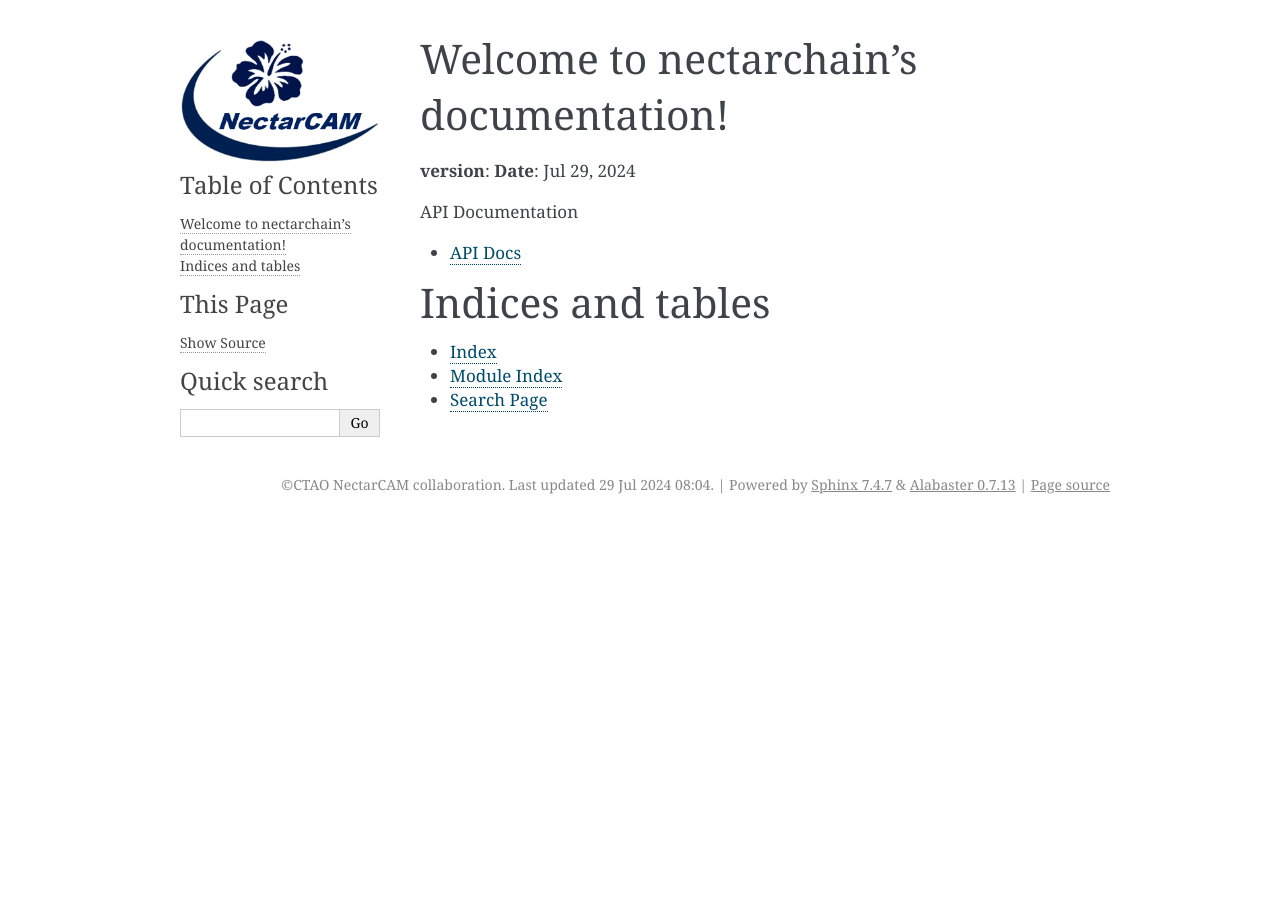
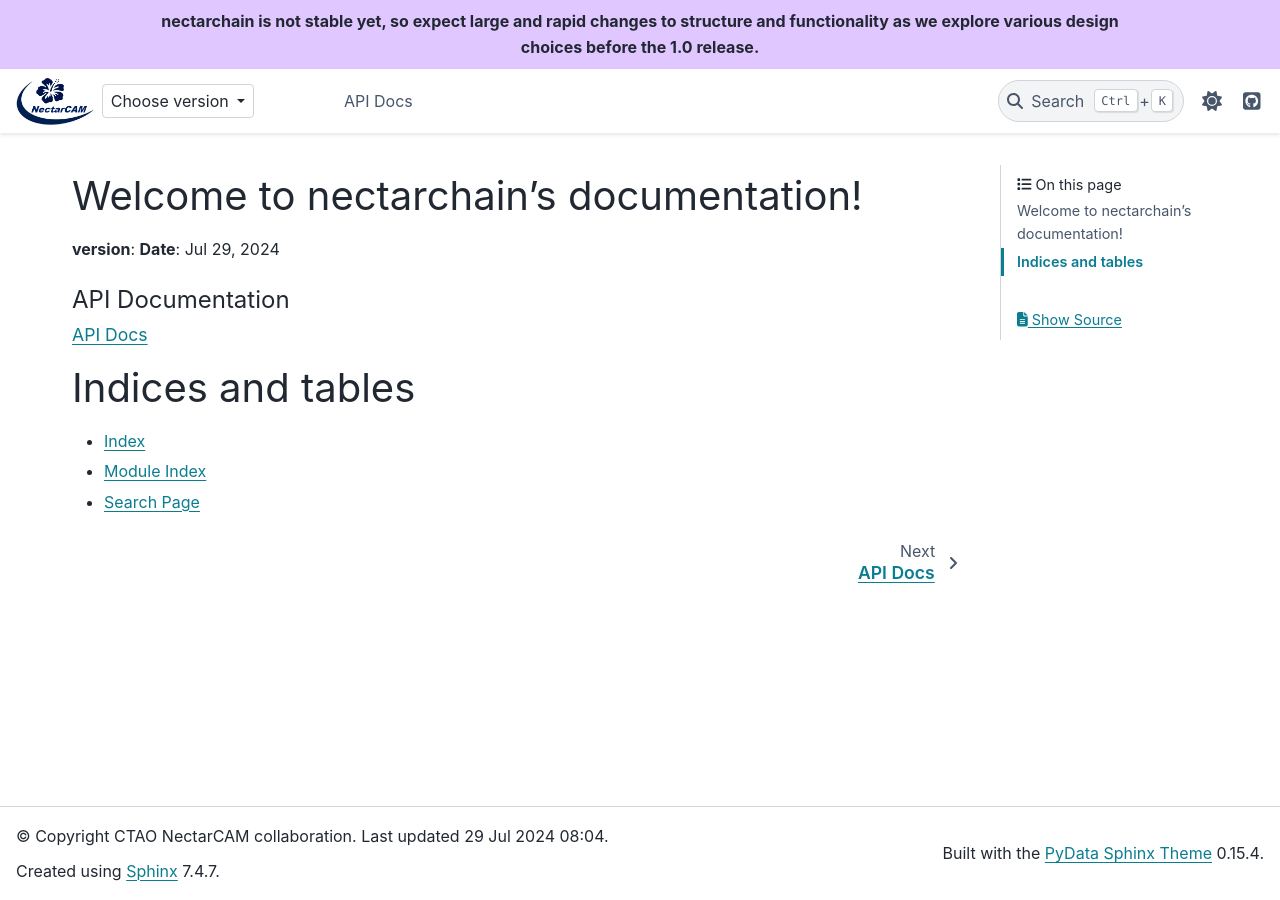
Before and after one commit to cta-observatory/nectarchain, a Sphinx documentation site: the page built from docs/index.rst, in a window 1280 px wide. Built offline with Sphinx 7.4.7 and the PyData theme 0.15.4, drawn with Linux system fonts in a browser that asks for light colours; the version number could not be read and is left out.

```diff
--- a/docs/conf.py
+++ b/docs/conf.py
@@ -79,8 +79,8 @@ todo_include_todos = True
 # -- Options for HTML output -------------------------------------------------
 # https://www.sphinx-doc.org/en/master/usage/configuration.html#options-for-html-output
 
-# html_theme = "pydata_sphinx_theme"
-html_theme = "alabaster"
+html_theme = "pydata_sphinx_theme"
+# html_theme = "alabaster"
 
 # Output file base name for HTML help builder.
 htmlhelp_basename = f"{project}doc"
```
Also changed, not shown: 1 other file.
